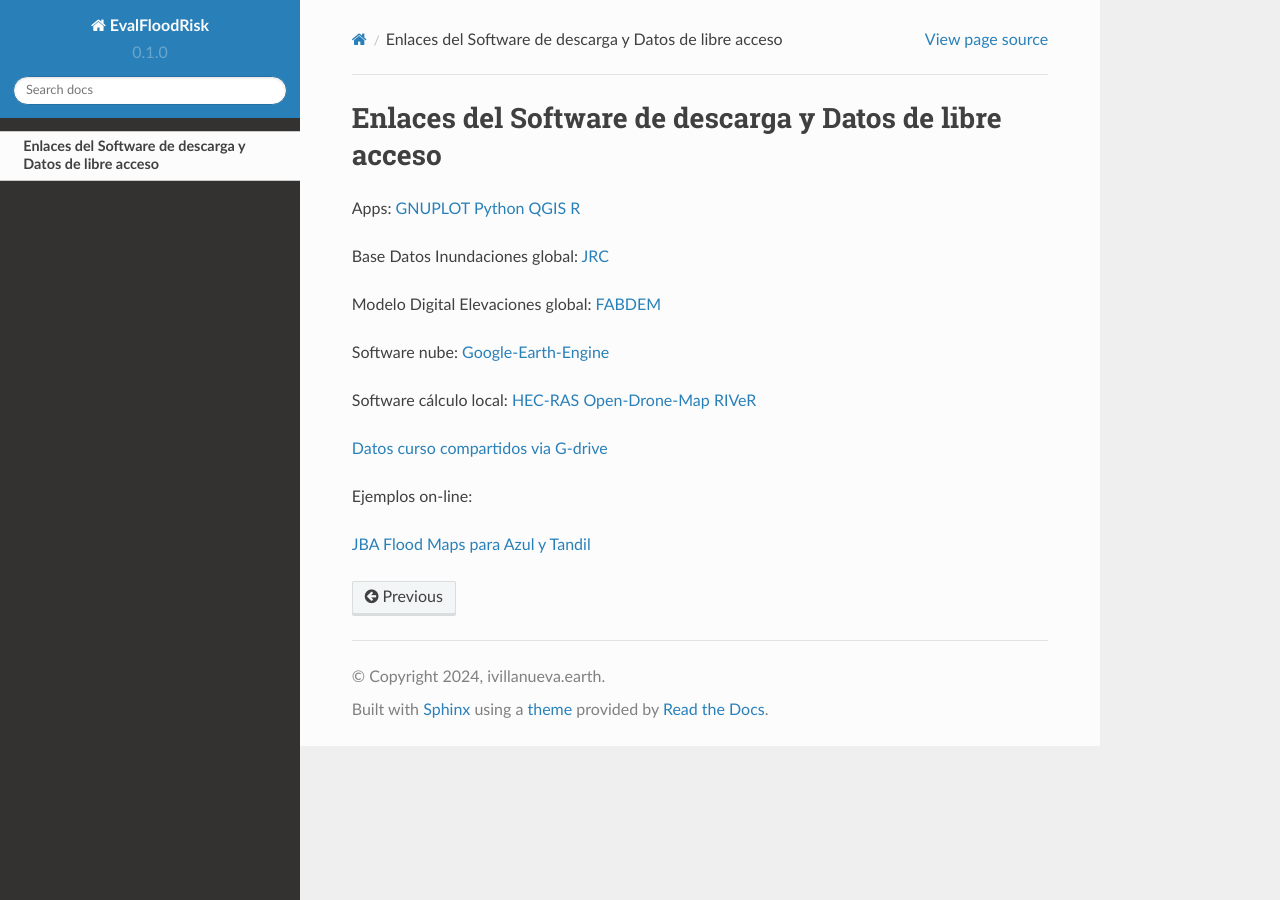
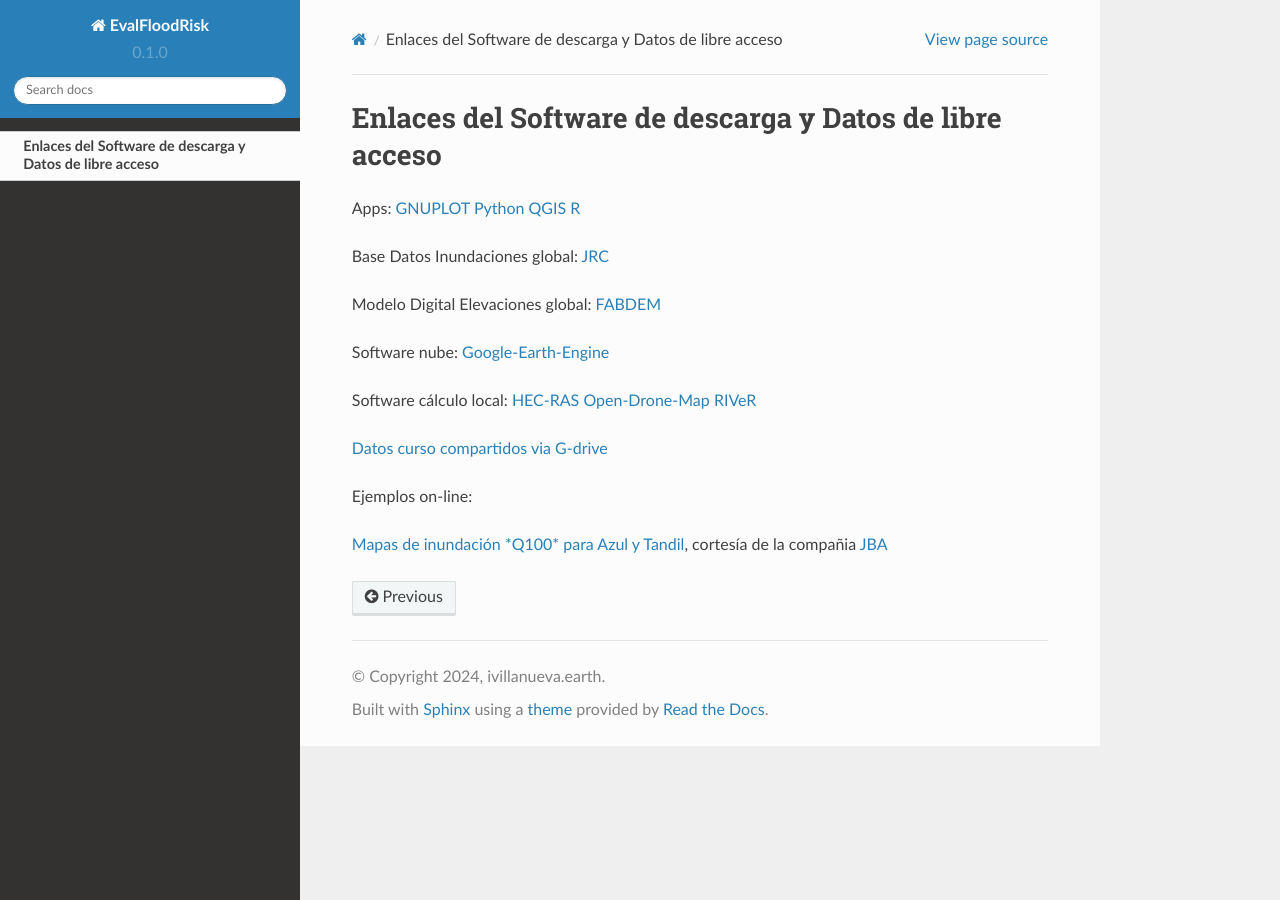
Before and after one commit to ivillamadrid/EvalFloodRisk_RSSWE, a Sphinx documentation site: the page built from docs/source/software.rst, in a window 1280 px wide. Built offline with Sphinx 7.4.7 and the Read the Docs theme 2.0.0, drawn with Linux system fonts in a browser that asks for light colours; pages that are not in the unit, such as notebooks, are missing from menus.

Commit message:
Update software.rst

```diff
--- a/docs/source/software.rst
+++ b/docs/source/software.rst
@@ -25,4 +25,5 @@
 
 Ejemplos on-line:
 
-`JBA Flood Maps para Azul y Tandil <https://app.ellipsis-drive.com/view?pathId=74734854-23f5-4796-81aa-90d02b100e3e&state=266d0c1c-6e50-4111-9a9a-303cc183e7e1>`_
+`Mapas de inundación *Q100* para Azul y Tandil <https://app.ellipsis-drive.com/view?pathId=74734854-23f5-4796-81aa-90d02b100e3e&state=266d0c1c-6e50-4111-9a9a-303cc183e7e1>`_, cortesía de la compañia
+`JBA <https://www.jbafloodmaps.com/>`_
```
